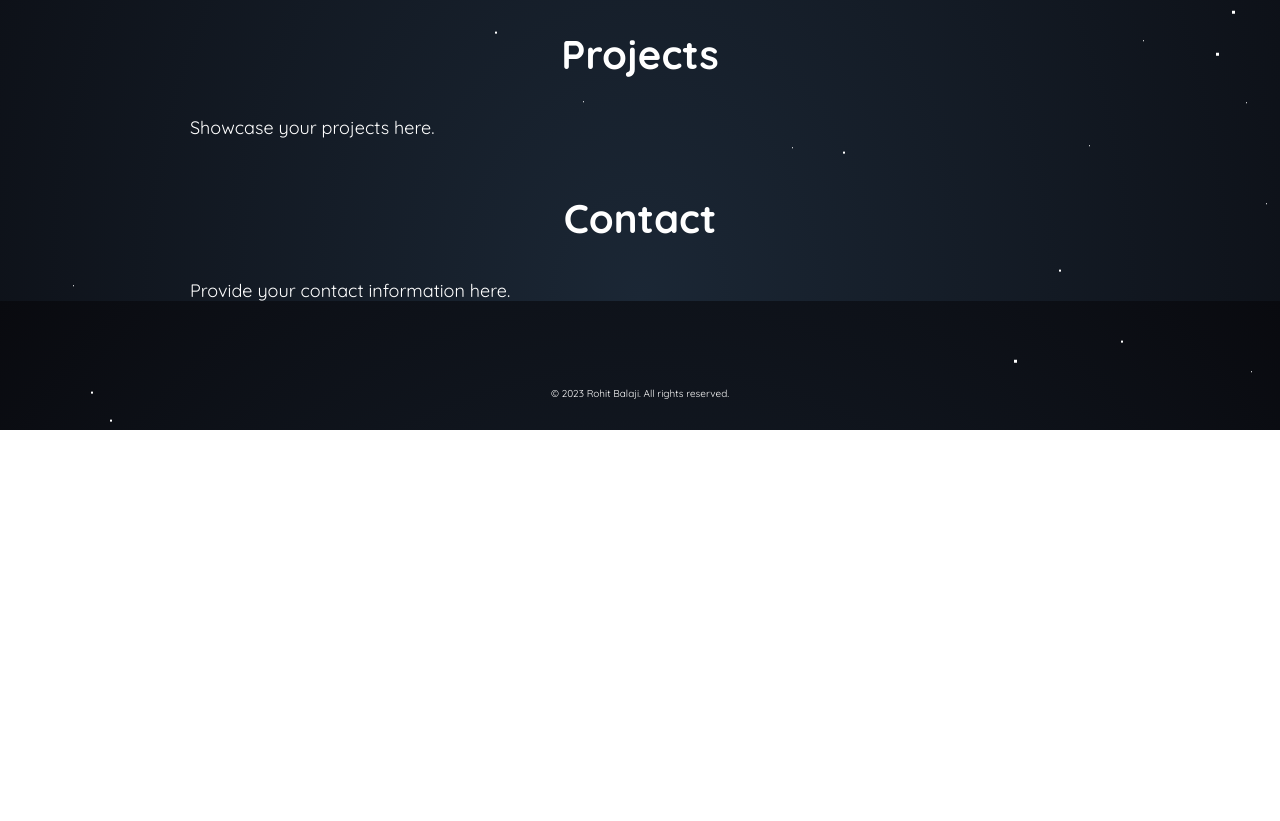
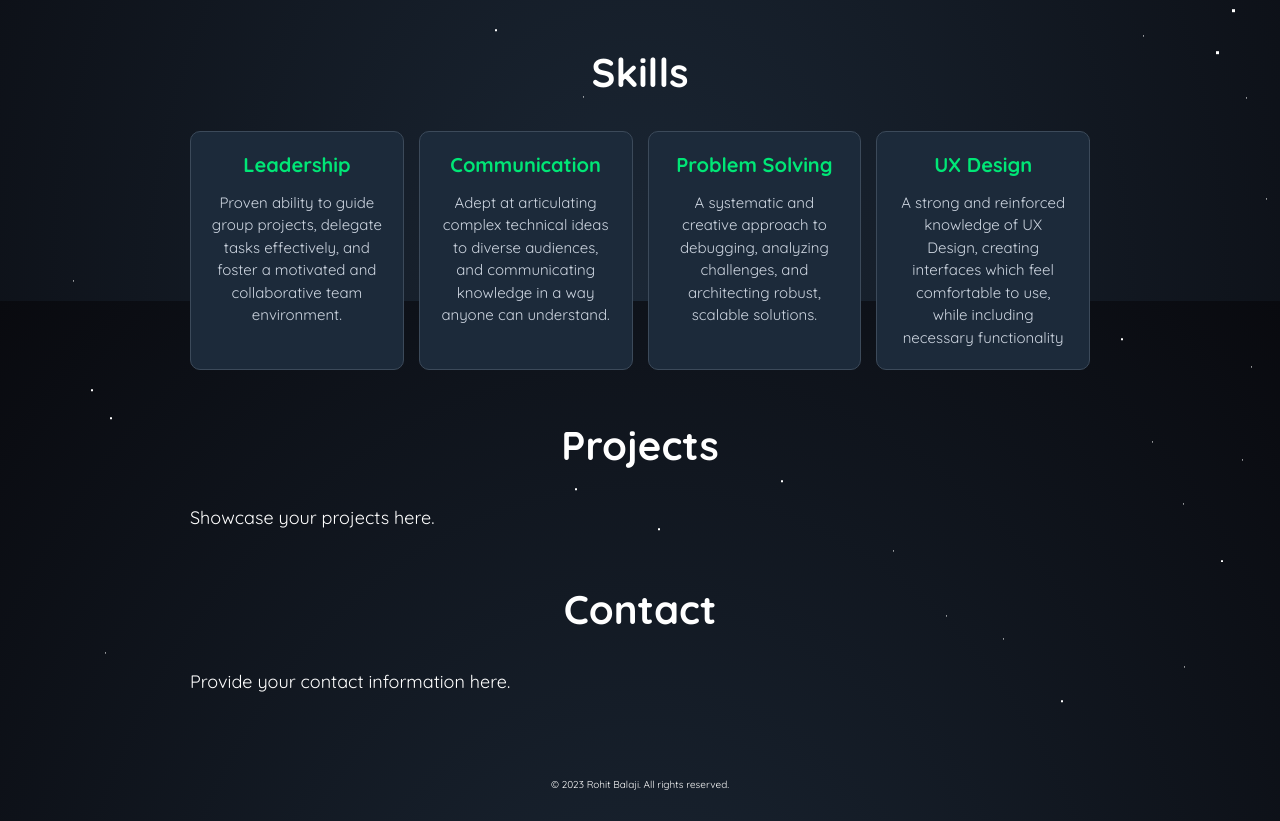
Before and after one commit to RohitB2005/RohitBalaji-Portfolio, a plain HTML site: page index.html in a window 1280 px wide. Shown: the part 1299-2120 px from the top of the page. Before the commit the page ends 1729 px from the top, so only its background shows below. Drawn offline with nearby package versions, Linux system fonts and the light colour scheme.

Commit message:
Added a skills section, and languages and frameworks section

```diff
--- a/index.html
+++ b/index.html
@@ -19,8 +19,8 @@
                 </div>
                 <div id="mainListDiv" class="main_list">
                     <ul class="navlinks">
-                        <li><a href="#">About</a></li>
-                        <li><a href="#">Projects</a></li>
+                        <li><a href="#about">About</a></li>
+                        <li><a href="#projects">Projects</a></li>
                         <li><a href="https://www.linkedin.com/in/rohit-balaji-a8a358373/" target="_blank">Connect</a></li>
                     </ul>
                 </div>
@@ -33,10 +33,14 @@
         </nav>
     </header>
     <main>
-        <section>
+        <section id = "about">
             <h2>About Me</h2>
             <img src="images/profilephoto.jpg" alt="A photo of Rohit Balaji" class="profile-photo">
-            <p>My name is Rohit Balaji. I'm a Part II Software Engineering Student studying at the University of Auckland. I take a strong interest in software development, and the ability to develop what starts as a creative vision, into an immersive, and enjoyable experience. I enjoy tackling the development of aspects within the front end, as well as the back end of a program.<br><br>I have a background of writing code, and developing projects which tackle issues I've struggled with, as well as projects which develop a product that's enjoyable to a wide audience. I pride myself on having a strong drive, and positive work ethic, as well as excelling when it comes to taking on leadership positions in group projects. Through the various people I've worked with, as well as the languages I've had to adapt to learning throughout High School Computer Science, and University Software Engineering, I've become a person who's able to adapt to my environment, and produce high quality work.
+            <p>
+                My name is Rohit Balaji. I'm a Part II Software Engineering Student studying at the University of Auckland. I take a strong interest in software development, and the ability to develop what starts as a creative vision, into an immersive, and enjoyable experience. I enjoy tackling the development of aspects within the front end, as well as the back end of a program. I also enjoy developing games, since gaming is one of my personal hobbies. I encourage you to connect with me on Linkedin via the connect button in the NavBar.
+            </p>
+            <p>
+                I have a background of writing code, and developing projects which tackle issues I've struggled with, as well as projects which develop a product that's enjoyable to a wide audience. I pride myself on having a strong drive, and positive work ethic, as well as excelling when it comes to taking on leadership positions in group projects. Through the various people I've worked with, as well as the languages I've had to adapt to learning throughout High School Computer Science, and University Software Engineering, I've become a person who's able to adapt to my environment, and produce high quality work.
             </p>
         </section>
         <section id="tech-stack">
@@ -74,7 +78,33 @@
                 </div>
             </div>
         </section>
-        <section>
+        <section id="skills">
+            <h2>Skills</h2>
+            <div class="skills-container">
+                <!-- Skill Card 1: Leadership -->
+                <div class="skill-card">
+                    <h3>Leadership</h3>
+                    <p>Proven ability to guide group projects, delegate tasks effectively, and foster a motivated and collaborative team environment.</p>
+                </div>
+                <!-- Skill Card 2: Communication -->
+                <div class="skill-card">
+                    <h3>Communication</h3>
+                    <p>Adept at articulating complex technical ideas to diverse audiences, and communicating knowledge in a way anyone can understand.</p>
+                </div>
+                <!-- Skill Card 3: Problem Solving -->
+                <div class="skill-card">
+                    <h3>Problem Solving</h3>
+                    <p>A systematic and creative approach to debugging, analyzing challenges, and architecting robust, scalable solutions.</p>
+                </div>
+                <!-- Skill Card 4: Teamwork -->
+                <div class="skill-card">
+                    <h3>UX Design</h3>
+                    <p>A strong and reinforced knowledge of UX Design, creating interfaces which feel comfortable to use, while including necessary functionality</p>
+                </div>
+            </div>
+        </section>
+
+        <section id = "projects">
             <h2>Projects</h2>
             <p>Showcase your projects here.</p>
         </section>
--- a/style.css
+++ b/style.css
@@ -17,6 +17,8 @@ body {
 html {
     /* We need this to make the background fill the whole page */
     height: 100%;
+    scroll-behavior: smooth;
+    scroll-padding-top: 100px;
 }
 
 main {
@@ -100,6 +102,46 @@ footer {
     font-weight: 500;
 }
 
+.skills-container {
+    display: flex;
+    justify-content: center;
+    gap: 1.5rem; /* Reduced the gap slightly */
+    margin-top: 3rem;
+}
+
+/* Styling for each individual skill card */
+.skill-card {
+    background-color: #1c2a3a;
+    border-radius: 10px;
+    border: 1px solid #3c4a5a;
+    text-align: center;
+    transition: transform 0.3s ease, box-shadow 0.3s ease;
+
+    /* --- Key Changes Below --- */
+    padding: 2rem; /* Reduced padding to make the card smaller */
+    flex-basis: 300px; /* Slightly reduced the base width */
+}
+
+.skill-card:hover {
+    transform: translateY(-8px);
+    box-shadow: 0 10px 20px rgba(0, 0, 0, 0.2);
+}
+
+/* Styling for the skill title (e.g., "Leadership") */
+.skill-card h3 {
+    font-size: 2rem; /* Smaller title */
+    color: #00E676;
+    margin-top: 0;
+    margin-bottom: 1rem; /* Less space below the title */
+}
+
+/* Styling for the skill description paragraph */
+.skill-card p {
+    font-size: 1.5rem; /* Slightly smaller description text */
+    line-height: 1.5; /* Tighter line height */
+    color: #cdd5e0;
+    margin-bottom: 0;
+}
 
 #stars {
   width: 1px;
@@ -192,6 +234,10 @@ footer {
     line-height: 65px;
     text-align: center;
     z-index: 10;
+    padding-top: 20px;
+    padding-bottom: 20px;
+    -webkit-transition: all 0.4s ease;
+    transition: all 0.4s ease;
 }
 
 .nav div.logo {
@@ -247,13 +293,6 @@ footer {
 
 .navTrigger {
     display: none;
-}
-
-.nav {
-    padding-top: 20px;
-    padding-bottom: 20px;
-    -webkit-transition: all 0.4s ease;
-    transition: all 0.4s ease;
 }
 
 
```
